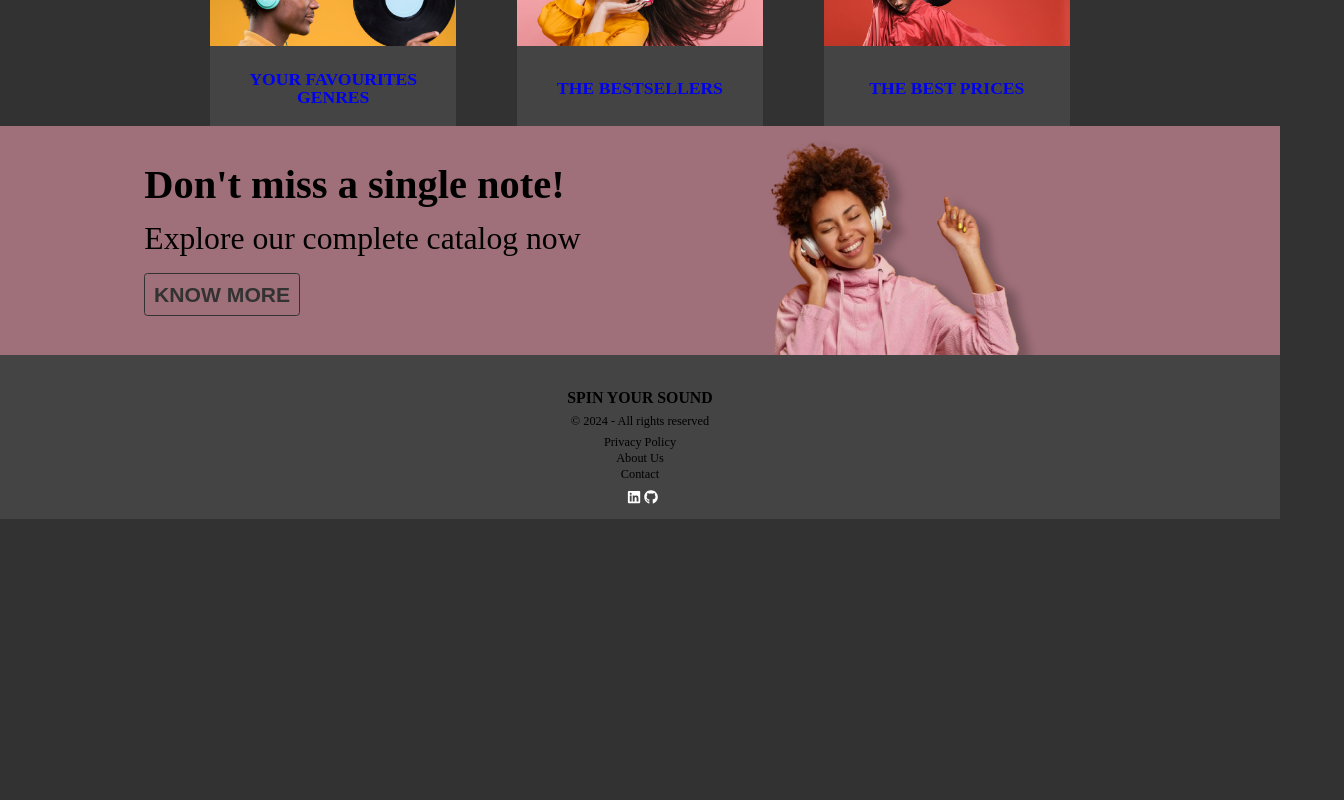
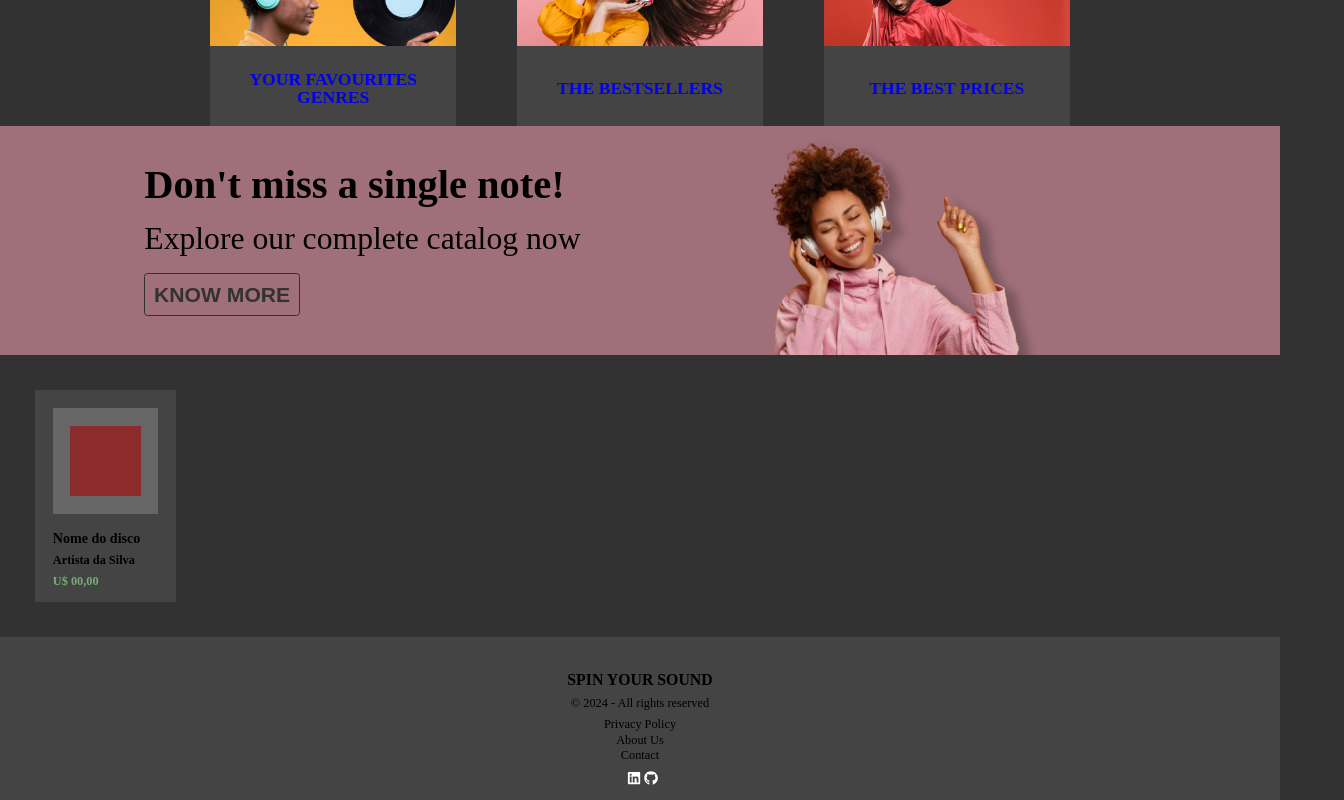
Before and after one commit to biaTrivillin/spin-your-sound, a React (Vite) app: page / in a window 1280 px wide. Shown: the part 1035-1835 px from the top of the page, 1344 px wide, since content can reach past the window. Before the commit the page ends 1554 px from the top, so only its background shows below. Built offline with nearby package versions, Linux system fonts and the light colour scheme.

Commit message:
created product card with style file

```diff
--- a/src/components/layout/footer/Footer.module.css
+++ b/src/components/layout/footer/Footer.module.css
@@ -8,8 +8,8 @@
     justify-content: center;
     align-items: center;
     gap: 0.5rem;
-    padding: 2rem 1rem 1rem 1rem;
-    /* margin-top: 4rem; */
+    padding: 2rem 0 1rem 0;
+    width: 100%;
 }
 .footer h3{
     font-weight: 800;
--- /dev/null
+++ b/src/components/layout/productCard/ProductCard.module.css
@@ -0,0 +1,89 @@
+@import url(../../../styles/global.css);
+@import url(../../../styles/animations.css);
+
+.card {
+    background-color: var(--grey-bg);
+    height: 12rem;
+    width: 8rem;
+    margin: 2rem;
+    cursor: pointer;
+}
+.img_container {
+    background-color: var(--light-grey-bg);
+    margin: 1rem;
+    width: calc(100% - 2rem);
+    height: 50%;
+    display: flex;
+    align-items: center;
+    justify-content: center;
+}
+.img_container div {
+    background-color: var(--red-bg);
+    height: calc(100% - 2rem);
+    width: calc(100% - 2rem);
+    position: relative;
+}
+.img_container div::after {
+    content: "";
+    background-color: var(--red-bg);
+    width: 100%;
+    height: 100%;
+    position: absolute;
+}
+.show div::before{
+    transform: translateX(35%) rotate(45deg);
+    transition: 1s;
+}
+.hide div::before{
+    transform: translateX(0) rotate(-45deg);
+    transition: 1s;
+}
+.show div{
+    transform: translateX(-15%);
+    transition: 1s;
+}
+.hide div{
+    transform: translateX(0);
+    transition: 1s;
+}
+.img_container div::before {
+    content: "";
+    background-image: url(../../../assets/presentation-record.png);
+    background-size: contain;
+    border-radius: 50%;
+    background-color: #000;
+    position: absolute;
+    width: 98%;
+    height: 98%;
+    z-index: -1;
+    top: 0;
+    bottom: 0;
+    margin: auto 0;
+}
+.text_container {
+    padding: 0 1rem;
+    display: flex;
+    flex-direction: column;
+    gap: 0.5rem;
+}
+.text_container h2{
+    font-size: 0.8rem;
+    font-weight: 800;
+}
+.text_container h3{
+    font-size: 0.7rem;
+    font-weight: 600;
+}
+.text_container h4{
+    font-size: 0.7rem;
+    color: var(--green-bg);
+    font-weight: 800;
+}
+.change_text {
+    color: var(--green-bg);
+    transition: 0.5s;
+}
+.unchange_text {
+    color: var(--text-color);
+    transition: 0.5s;
+}
--- /dev/null
+++ b/src/components/layout/productCard/ProductCard.tsx
@@ -0,0 +1,35 @@
+import styles from "./ProductCard.module.css";
+import { useState } from "react";
+
+function ProductCard () {
+
+    const [showRecordStyle, setShowRecordStyle] = useState("");
+    const [textStyle, setTextStyle] = useState("");
+
+    const showRecord = () => {
+        setShowRecordStyle(styles.show);
+        setTextStyle(styles.change_text);
+    };
+
+    const hideRecord = () => {
+        setShowRecordStyle(styles.hide);
+        setTextStyle(styles.unchange_text);
+    };
+
+    return (
+        <article onMouseOver={showRecord} onMouseLeave={hideRecord} className={styles.card}>
+            <div className={`${styles.img_container} ${showRecordStyle}`}>
+                <div>
+                    <img/>
+                </div>
+            </div>
+            <div className={styles.text_container}>
+                <h2 className={textStyle}>Nome do disco</h2>
+                <h3 className={textStyle}>Artista da Silva</h3>
+                <h4>U$ 00,00</h4>
+            </div>
+        </article>
+    );
+}
+
+export default ProductCard;
--- a/src/components/pages/home/Home.tsx
+++ b/src/components/pages/home/Home.tsx
@@ -2,6 +2,7 @@ import Presentation from "./presentation/Presentation";
 import BannerCarousel from "./bannerCarousel/BannerCarousel";
 import FilterCards from "./filterCards/FilterCards";
 import CatalogBanner from "./catalogBanner/CatalogBanner";
+import ProductCard from "../../layout/productCard/ProductCard";
 
 function Home() {
 
@@ -11,6 +12,7 @@ function Home() {
             <BannerCarousel/>
             <FilterCards/>
             <CatalogBanner/>
+            <ProductCard/>
         </>
     );
 }
```
